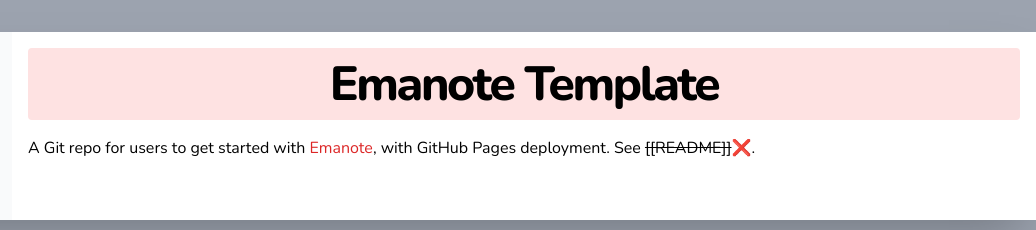
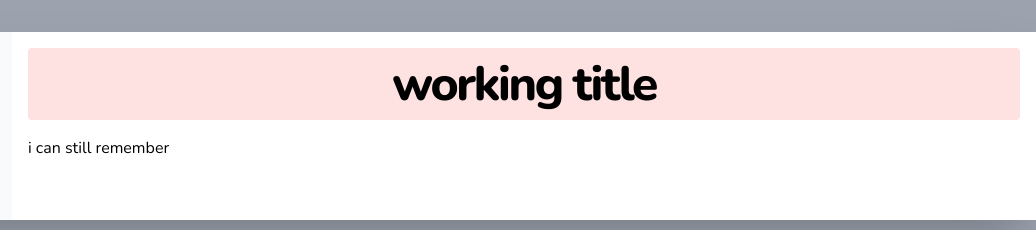
Before and after one commit to 0z13/tootoobeepbeep.github.io, a plain HTML site: page index.html in a window 1280 px wide. Shown: the top 230 px of the page, 244-1280 px from the left. Drawn offline with Linux system fonts and the light colour scheme.

Commit message:
deploy: 0a7ab640af47d8d0eff1badaa9dc3495d1faa660

```diff
--- a/index.html
+++ b/index.html
@@ -4,7 +4,7 @@
   <meta charset='UTF-8' />
   <meta name='viewport' content='width=device-width, initial-scale=1' />
   <title>
-    Emanote Template – working title
+    working title
   </title>
 
 
@@ -12,14 +12,14 @@
       <meta property='og:site_name' content='working title' />
 
 
-      <base href='/tootoobeepbeep.github.io/' />
+      <base href='/' />
       <link href='favicon.svg' rel='icon' />
 
     <meta name='generator' content='Emanote' />
 
 
   <!-- CSSSTART -->
-	<link rel="stylesheet" href="emanote-compiled-e5ca05f6fcc9c962fa55681fad881910.css" />
+	<link rel="stylesheet" href="emanote-compiled-bc4e61933fe2c5314c571c4babb93861.css" />
   <!-- CSSEND -->
 
   <!-- Heist error element -->
@@ -150,14 +150,14 @@
           <main class='px-4 py-4'>
             <h1 class='flex items-end justify-center mb-4 p-3 bg-red-100 text-5xl font-extrabold text-black rounded'>
   <a class='z-40 tracking-tighter '>
-    Emanote Template
+    working title
   </a>
 </h1>
             <article class='overflow-auto'>
   <!-- What goes in this file will appear on top of note body-->
 
     <p class='mb-3'>
-      A Git repo for users to get started with <a href='https://note.ema.srid.ca/' class='text-red-600 hover:underline' target='_blank' rel='noopener'>Emanote</a>, with GitHub Pages deployment. See <span title='Link is broken'><s>[[README]]</s>❌</span>.
+      i can still remember
     </p>
 
   <!-- What goes in this file will appear below the note body-->
```
Also changed, not shown: -/all.html (+2 -2 lines), -/tags.html (+2 -2 lines), emanote-compiled-bc4e61933fe2c5314c571c4babb93861.css.
